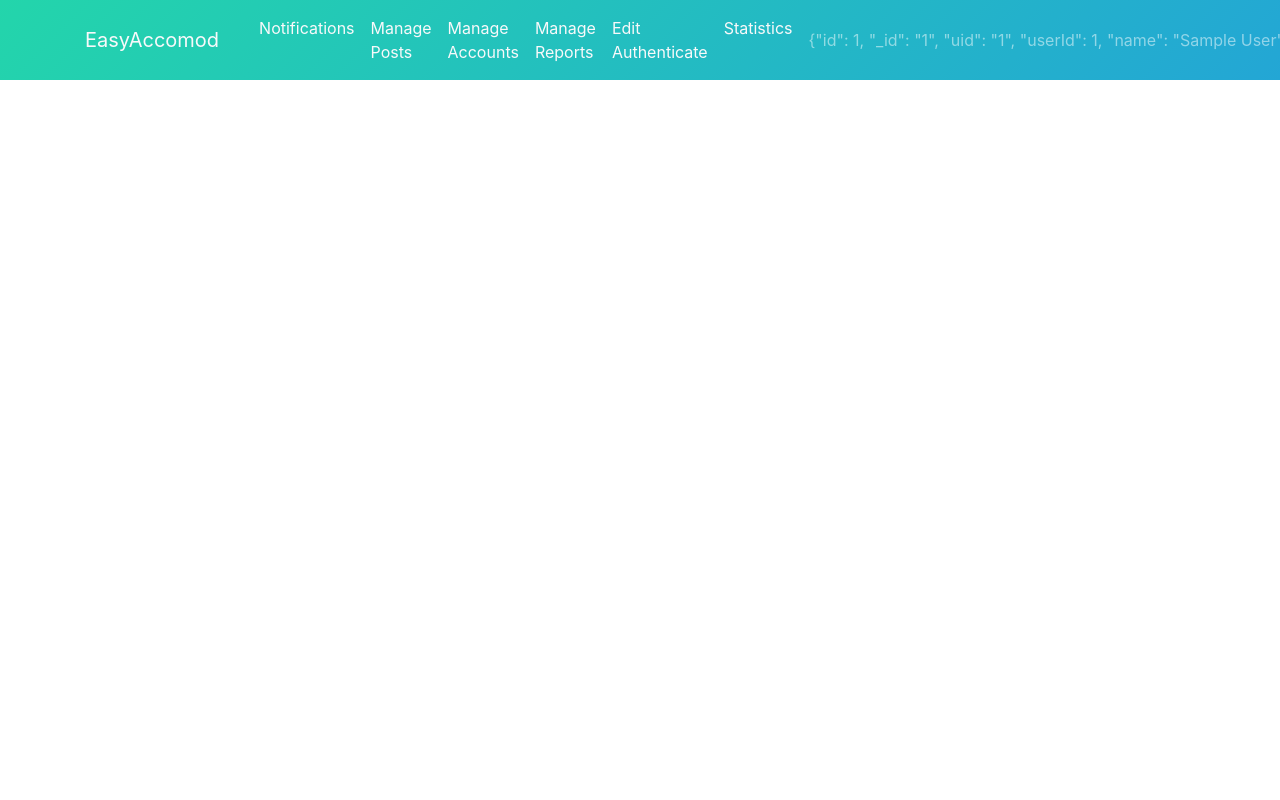
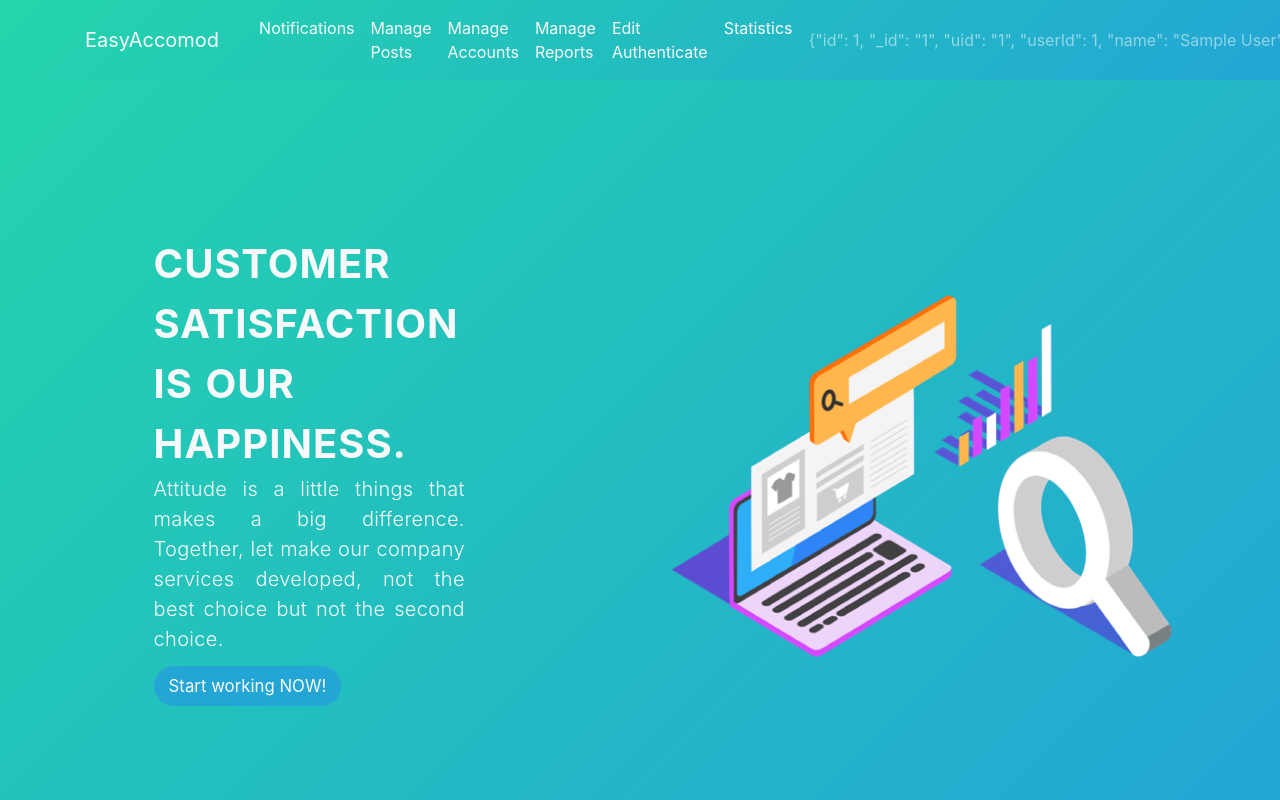
Before and after one commit to lamte1234/front-end-easyAccomod, a React (Create React App) app: page /users/admin in a window 1280 px wide. Shown: the top 800 px of the page. Built offline with nearby package versions, Linux system fonts and the light colour scheme; sample sign-in values are in the browser's storage.

Commit message:
Admin workspace UI

```diff
--- a/src/components/workspace/admin.component.js
+++ b/src/components/workspace/admin.component.js
@@ -1,4 +1,8 @@
 import React, { Component } from 'react';
+import { Link } from 'react-router-dom';
+
+import '../../css/adminws.css';
+import toolImage from '../../images/tool.png'
 
 import Nav from '../common/admin_nav';
 
@@ -7,8 +11,27 @@ export default class AdminWS extends Component {
 
     render() {
         return (
-            <div>
+            <div className="wrapper">
                 <Nav></Nav>
+                <div className="quote">
+                    <span className="quote-wrapper">
+                        <div className="first-quote">
+                            CUSTOMER SATISFACTION <br />
+                            IS OUR <br />
+                            HAPPINESS.
+                        </div>
+                        <div className="second-quote">
+                            Attitude is a little things that makes a big difference.  Together, let make
+                            our company services developed, not the best choice but not the second choice.
+                        </div>
+                        <div className="button-wrapper">
+                            <Link to='/users/admin/posts' className="fake-button">Start working NOW!</Link>
+                        </div>
+                    </span>
+                    <span className="tool-image">
+                        <img src={toolImage} alt="tool"></img>
+                    </span>
+                </div>
             </div>
         )
     }
--- /dev/null
+++ b/src/css/adminws.css
@@ -0,0 +1,86 @@
+* {
+    padding: 0;
+    margin: 0;
+    box-sizing: border-box;
+}
+
+.wrapper {
+    min-height: 100vh;
+    background: linear-gradient(-45deg, #23a6d5, #23d5ab);
+}
+
+.first-quote {
+    letter-spacing: 1px;
+    word-spacing: 2px;
+    font-size: 2.5em;
+    font-weight: 700;
+    color: #f8f9fa;
+}
+
+.second-quote {
+    width: 60%;
+    word-spacing: 0.4px;
+    letter-spacing: 0.3px;
+    font-size: 1.25em;
+    font-weight: 300;
+    text-align: justify;
+    color: #f8f9fa;
+}
+
+.fake-button {
+    color: #f8f9fa;
+    font-size: 1.05em;
+    font-weight: 400;
+    background-color: #23a6d5;
+    border: none;
+    outline: none;
+    text-align: center;
+    cursor: pointer;
+    border-radius: 50px;
+    padding: 10px 15px;
+    transition: all .6s ease-out;
+}
+
+.fake-button:hover {
+    background-color: #25b6eb;
+    border: 1px solid transparent #23d5ab;
+}
+
+.fake-button:out-of-range {
+    transition: all .75s ease-out;
+}
+.button-wrapper {
+    margin: 20px 0;
+}
+
+.quote-wrapper {
+    width: 60%;
+}
+
+.quote {
+    display: flex;
+    margin: 12%;
+    align-items: center;
+}
+
+.tool-image img {
+    width: 110%;
+    height: auto;
+}
+
+
+@media screen and (max-width: 768px) {
+    .quote {
+        display: block;
+        text-align: center;
+    }
+
+    .second-quote {
+        margin: auto;
+    }
+
+    .tool-image img {
+        width: 80%;
+        height: auto;
+    }
+}
```
Also changed, not shown: src/images/tool.png (added), 1 other file (tests, documents, lock files or other folders).
